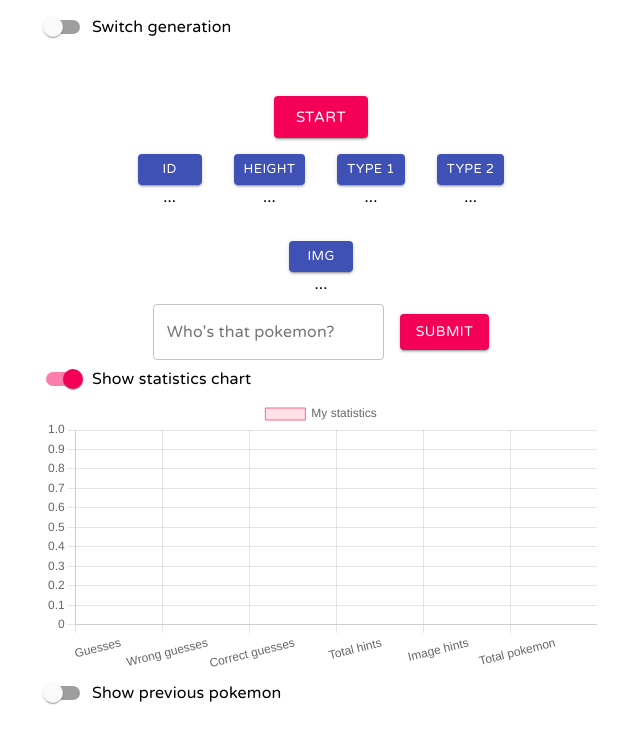
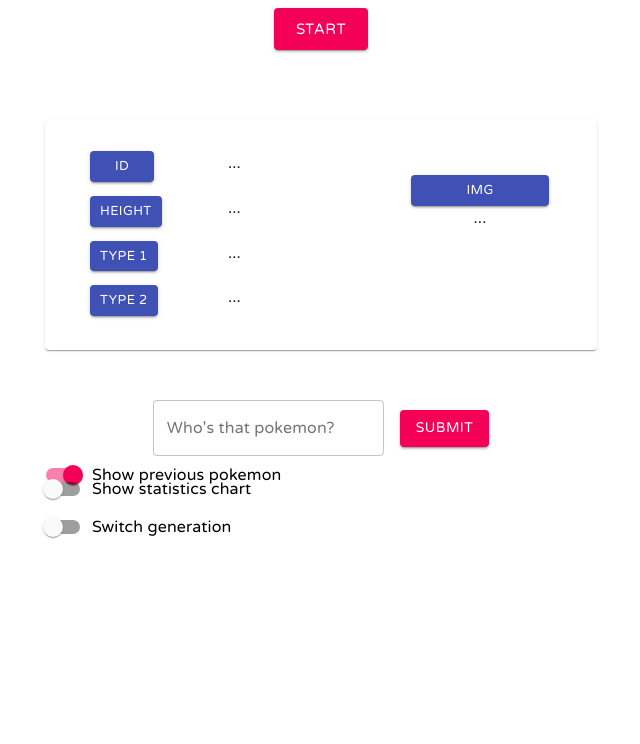
Before and after one commit to davemarong/pokemon_version_3, a React (Create React App) app: page / in a window 1280 px wide. Shown: the top 744 px of the page, without its empty margins (319-959 px from the left). Built offline with nearby package versions, Linux system fonts and the light colour scheme.

Commit message:
Add grid to layout

```diff
--- a/src/App.js
+++ b/src/App.js
@@ -65,7 +65,6 @@ export default function App() {
         }}
       >
         <Container maxWidth="sm">
-          <SelectGeneration />
           <Grid container justify="center" spacing={4}>
             {startGame ? (
               <Grid item>
@@ -116,8 +115,9 @@ export default function App() {
           <Hints />
           <DisplayPokemon />
           <UserGuess />
+          <AllPokemon />
           <BarChart />
-          <AllPokemon />
+          <SelectGeneration />
         </Container>
       </PokemonProvider>
     </div>
--- a/src/components/allPokemon/AllPokemon.js
+++ b/src/components/allPokemon/AllPokemon.js
@@ -6,7 +6,7 @@ import CardMedia from "@material-ui/core/CardMedia";
 import Grid from "@material-ui/core/Grid";
 import Typography from "@material-ui/core/Typography";
 import FormControlLabel from "@material-ui/core/FormControlLabel";
-import Zoom from "@material-ui/core/Grow";
+import Collapse from "@material-ui/core/Collapse";
 import Switch from "@material-ui/core/Switch";
 import zIndex from "@material-ui/core/styles/zIndex";
 import Paper from "@material-ui/core/Paper";
@@ -14,7 +14,7 @@ import Paper from "@material-ui/core/Paper";
 export default function AllPokemon() {
   const { allPokemonState } = useContext(PokemonContext);
   const [allPokemon, setAllPokemon] = allPokemonState;
-  const [checked, setChecked] = React.useState(false);
+  const [checked, setChecked] = React.useState(true);
   const handleChange = () => {
     setChecked((prev) => !prev);
   };
@@ -34,7 +34,7 @@ export default function AllPokemon() {
       <Grid container justify="center" component="div" spacing={3}>
         {allPokemon.map((pokemon, index) => (
           <Grid key={index} item>
-            <Zoom in={checked}>
+            <Collapse in={checked}>
               <Paper className={pokemon.answer} elevation={3}>
                 <Typography align="center">{pokemon.name}</Typography>
                 <CardMedia
@@ -42,7 +42,7 @@ export default function AllPokemon() {
                   image={pokemon.sprites.front_default}
                 />
               </Paper>
-            </Zoom>
+            </Collapse>
           </Grid>
         ))}
       </Grid>
--- a/src/components/chart/BarChart.js
+++ b/src/components/chart/BarChart.js
@@ -10,7 +10,7 @@ export default function BarChart() {
   const [userStats, setUserStats] = userStatsState;
   const [allPokemon, setAllPokemon] = allPokemonState;
   const { guesses, totalHints, imageHints, correct, wrong } = userStats;
-  const [checked, setChecked] = React.useState(true);
+  const [checked, setChecked] = React.useState(false);
 
   const handleChange = () => {
     setChecked((prev) => !prev);
--- a/src/components/displayPokemon/DisplayPokemon.js
+++ b/src/components/displayPokemon/DisplayPokemon.js
@@ -6,7 +6,7 @@ import Button from "@material-ui/core/Button";
 import Typography from "@material-ui/core/Typography";
 import CardMedia from "@material-ui/core/CardMedia";
 import Fade from "@material-ui/core/Fade";
-
+import Paper from "@material-ui/core/Paper";
 export default function DisplayPokemon() {
   const { pokemonState, pokemonStatsState, userStatsState } = useContext(
     PokemonContext
@@ -38,12 +38,17 @@ export default function DisplayPokemon() {
     handlePokemonStatsTypes2,
   } = HandlePokemonStats();
   return (
-    <Grid container justify="center" spacing={4} direction="row">
-      {/* <Grid item xs={}>
-        <Button onClick={handlePokemonStatsName}>Name</Button>
-        <div>{namePS ? <div>{name}</div> : <div>...</div>}</div>
-      </Grid> */}
-      <Grid item>
+    <>
+      <Paper style={{ height: 230, marginBottom: 50 }}>
+        <Grid
+          container
+          direction="row"
+          style={{ paddingTop: 55, marginTop: 70, marginBottom: 70 }}
+        >
+          <Grid item xs={9} container direction="row" spacing={6}>
+            <Grid container>
+              <Grid item xs={2}></Grid>
+              <Grid item xs={4}>
                 <Button
                   size="small"
                   variant="contained"
@@ -55,6 +60,8 @@ export default function DisplayPokemon() {
                 >
                   Id
                 </Button>
+              </Grid>
+              <Grid container justify="flex-start" item xs>
                 <div>
                   {idPS ? (
                     <Typography align="center">{id}</Typography>
@@ -63,7 +70,10 @@ export default function DisplayPokemon() {
                   )}
                 </div>
               </Grid>
-      <Grid item>
+            </Grid>
+            <Grid container>
+              <Grid item xs={2}></Grid>
+              <Grid item xs={4}>
                 <Button
                   size="small"
                   variant="contained"
@@ -75,6 +85,8 @@ export default function DisplayPokemon() {
                 >
                   Height
                 </Button>
+              </Grid>
+              <Grid container justify="flex-start" item xs>
                 <div>
                   {heightPS ? (
                     <Typography align="center">{height}</Typography>
@@ -83,8 +95,10 @@ export default function DisplayPokemon() {
                   )}
                 </div>
               </Grid>
-
-      <Grid item>
+            </Grid>
+            <Grid container>
+              <Grid item xs={2}></Grid>
+              <Grid item xs={4}>
                 <Button
                   size="small"
                   variant="contained"
@@ -96,6 +110,8 @@ export default function DisplayPokemon() {
                 >
                   Type 1
                 </Button>
+              </Grid>
+              <Grid container justify="flex-start" item xs>
                 <div>
                   {type1PS ? (
                     <Typography align="center">{type1}</Typography>
@@ -104,7 +120,10 @@ export default function DisplayPokemon() {
                   )}
                 </div>
               </Grid>
-      <Grid item>
+            </Grid>
+            <Grid container>
+              <Grid item xs={2}></Grid>
+              <Grid item xs={4}>
                 <Button
                   size="small"
                   variant="contained"
@@ -116,6 +135,8 @@ export default function DisplayPokemon() {
                 >
                   Type 2
                 </Button>
+              </Grid>
+              <Grid container justify="flex-start" item xs>
                 <div>
                   {type2PS ? (
                     <Typography align="center">{type2}</Typography>
@@ -124,8 +145,16 @@ export default function DisplayPokemon() {
                   )}
                 </div>
               </Grid>
-      <Grid container direction="column" item xs={12}>
-        <Grid container justify="center" item>
+            </Grid>
+          </Grid>
+          <Grid item xs={3} container direction="row">
+            <Grid
+              container
+              justify="flex-start"
+              item
+              xs={12}
+              direction="column"
+            >
               <Button
                 size="small"
                 variant="contained"
@@ -142,17 +171,24 @@ export default function DisplayPokemon() {
                 Img
               </Button>
             </Grid>
-        <Grid item>
+            <Grid container justify="center" item xs={12}>
               {imgPS ? (
                 <CardMedia
                   style={{ height: 100, width: 100, margin: "auto" }}
                   image={img}
                 />
               ) : (
-            <Typography align="center">...</Typography>
+                <Typography
+                  align="center"
+                  style={{ height: 100, width: 100, margin: "auto" }}
+                >
+                  ...
+                </Typography>
               )}
             </Grid>
           </Grid>
         </Grid>
+      </Paper>
+    </>
   );
 }
--- a/src/components/quessfield/UserGuess.js
+++ b/src/components/quessfield/UserGuess.js
@@ -6,6 +6,8 @@ import TextField from "@material-ui/core/TextField";
 import FormControl from "@material-ui/core/FormControl";
 import InputLabel from "@material-ui/core/InputLabel";
 import Grid from "@material-ui/core/Grid";
+import Paper from "@material-ui/core/Paper";
+
 export default function UserGuess() {
   const {
     pokemonState,
--- a/src/components/selectGeneration/SelectGeneration.js
+++ b/src/components/selectGeneration/SelectGeneration.js
@@ -21,12 +21,15 @@ export default function SelectGeneration() {
   const { urlState } = useContext(PokemonContext);
   const [url, setUrl] = urlState;
   const [checked, setChecked] = useState();
-
+  const [currentGen, setCurrentGen] = useState("Generation 1 is active");
   const handleChange = () => {
     setChecked((prev) => !prev);
   };
   const handleWhichGeneration = (minNumber, maxNumber) => {
     setUrl({ firstNumber: minNumber, secondNumber: maxNumber });
+  };
+  const handleSwitchGen = (generation) => {
+    setCurrentGen(`${generation} is active`);
   };
 
   const classes = useStyles();
@@ -52,6 +55,7 @@ export default function SelectGeneration() {
             <Button
               onClick={() => {
                 handleWhichGeneration(1, 151);
+                handleSwitchGen("Generation 1");
               }}
               variant="contained"
               size="small"
@@ -64,6 +68,7 @@ export default function SelectGeneration() {
             <Button
               onClick={() => {
                 handleWhichGeneration(152, 251);
+                handleSwitchGen("Generation 2");
               }}
               variant="contained"
               size="small"
@@ -76,6 +81,7 @@ export default function SelectGeneration() {
             <Button
               onClick={() => {
                 handleWhichGeneration(252, 386);
+                handleSwitchGen("Generation 3");
               }}
               variant="contained"
               size="small"
@@ -88,6 +94,7 @@ export default function SelectGeneration() {
             <Button
               onClick={() => {
                 handleWhichGeneration(387, 493);
+                handleSwitchGen("Generation 4");
               }}
               variant="contained"
               size="small"
@@ -100,6 +107,7 @@ export default function SelectGeneration() {
             <Button
               onClick={() => {
                 handleWhichGeneration(494, 649);
+                handleSwitchGen("Generation 5");
               }}
               variant="contained"
               size="small"
@@ -112,6 +120,7 @@ export default function SelectGeneration() {
             <Button
               onClick={() => {
                 handleWhichGeneration(650, 721);
+                handleSwitchGen("Generation 6");
               }}
               variant="contained"
               size="small"
@@ -124,6 +133,7 @@ export default function SelectGeneration() {
             <Button
               onClick={() => {
                 handleWhichGeneration(722, 809);
+                handleSwitchGen("Generation 7");
               }}
               variant="contained"
               size="small"
@@ -136,6 +146,7 @@ export default function SelectGeneration() {
             <Button
               onClick={() => {
                 handleWhichGeneration(810, 898);
+                handleSwitchGen("Generation 8");
               }}
               variant="contained"
               size="small"
@@ -144,6 +155,9 @@ export default function SelectGeneration() {
               Gen 8
             </Button>
           </Grid>
+          <Grid item xs={12}>
+            <Typography align="center">{currentGen}</Typography>
+          </Grid>
         </Grid>
       </Collapse>
     </div>
```
Lines whose indentation alone changed are shown as unchanged.
